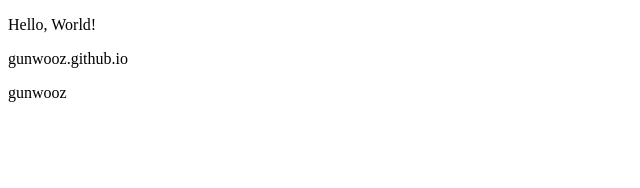
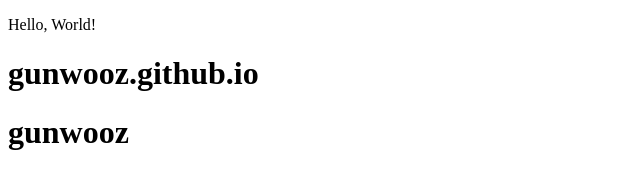
Before and after one commit to gunwooz/gunwooz.github.io, a plain HTML site: page index.html in a window 1280 px wide. Shown: the whole page, without its empty margins (0-640 px from the left). Drawn offline with Linux system fonts and the light colour scheme.

Commit message:
Update index.html

```diff
--- a/index.html
+++ b/index.html
@@ -8,7 +8,7 @@
 </head>
 <body>
   <p>Hello, World!</p>
-  <p>gunwooz.github.io</p>
-  <p>gunwooz</p>
+  <h1>gunwooz.github.io</h1>
+  <h1>gunwooz</h1>
 </body>
 </html>
```
